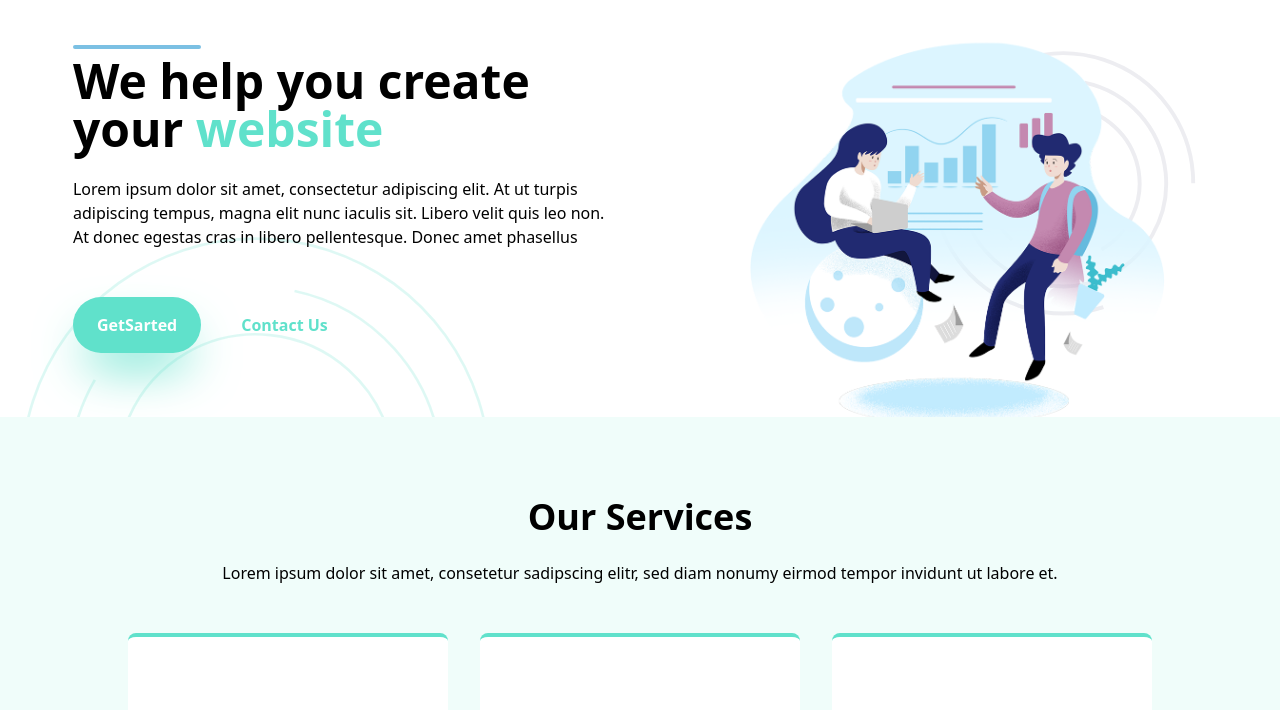
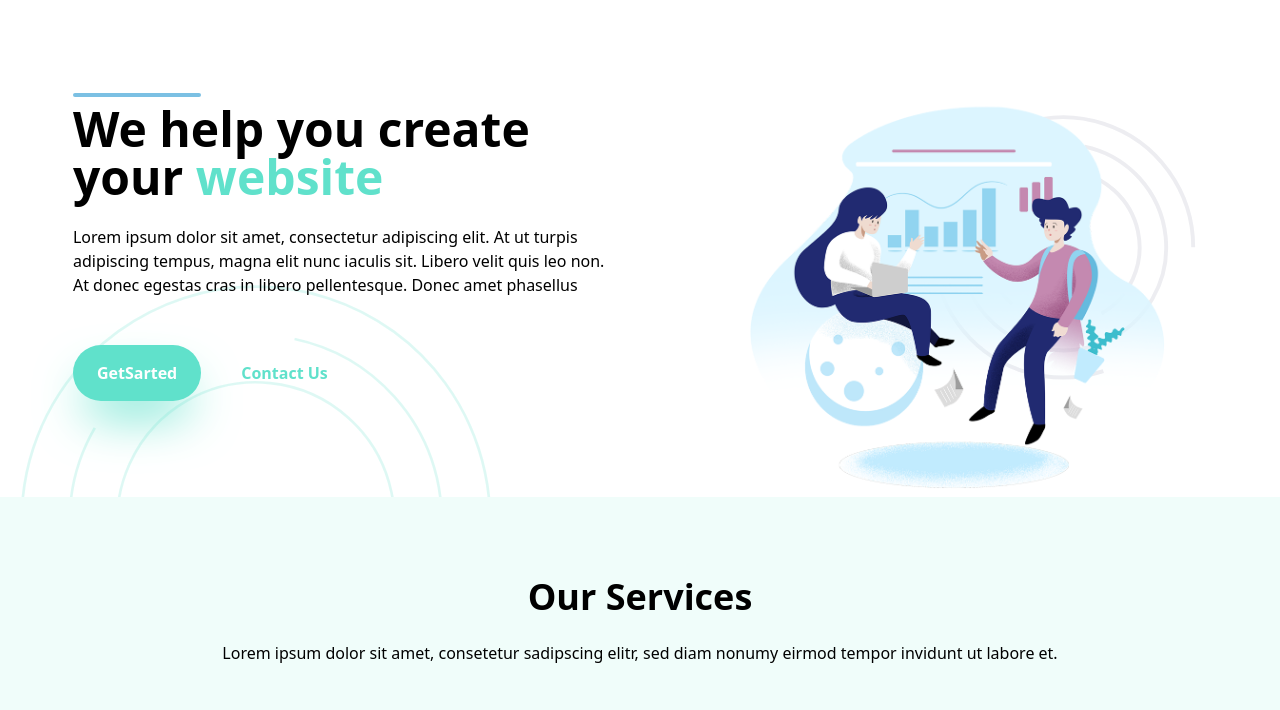
Before and after one commit to yesiddn/da-code, an Astro site: page / in a window 1280 px wide. Shown: the part 83-793 px from the top of the page. Built offline with nearby package versions, Linux system fonts and the light colour scheme; Astro itself is replaced by a stand-in of ours.

Commit message:
Fix Hero padding

```diff
--- a/src/sections/Hero.astro
+++ b/src/sections/Hero.astro
@@ -1,7 +1,7 @@
-<section class="relative flex flex-col-reverse justify-center max-w-7xl mx-auto pt-24 overflow-hidden max-h-svh lg:flex-row lg:justify-evenly lg:items-center lg:pt-32">
+<section class="relative flex flex-col-reverse justify-center max-w-7xl mx-auto pt-24 overflow-hidden max-h-svh lg:flex-row lg:justify-evenly lg:items-center lg:pt-44">
   <img class="absolute top-9/12 -left-8 w-4/5 -z-10 md:left-0 md:w-2/3 lg:top-3/5 lg:w-2/5" src="img/circle-secondary.svg" alt="Circles">
 
-  <div class="w-4/5 mx-auto mb-6 md:max-w-[60ch] md:mb-12 lg:w-3/5 lg:mx-0 lg:mb-16">
+  <div class="w-4/5 mx-auto mb-6 md:max-w-[60ch] md:mb-12 lg:w-3/5 lg:mx-0 lg:mb-24">
     <hr class="w-32 h-1 mb-2 bg-seconday border-0 rounded">
     <h1 class="mb-6 font-bold text-3xl text-balance md:text-5xl">We help you create your <span class="text-dark">website</span></h1>
     <p class="mb-8 text-balance md:mb-12">
```
